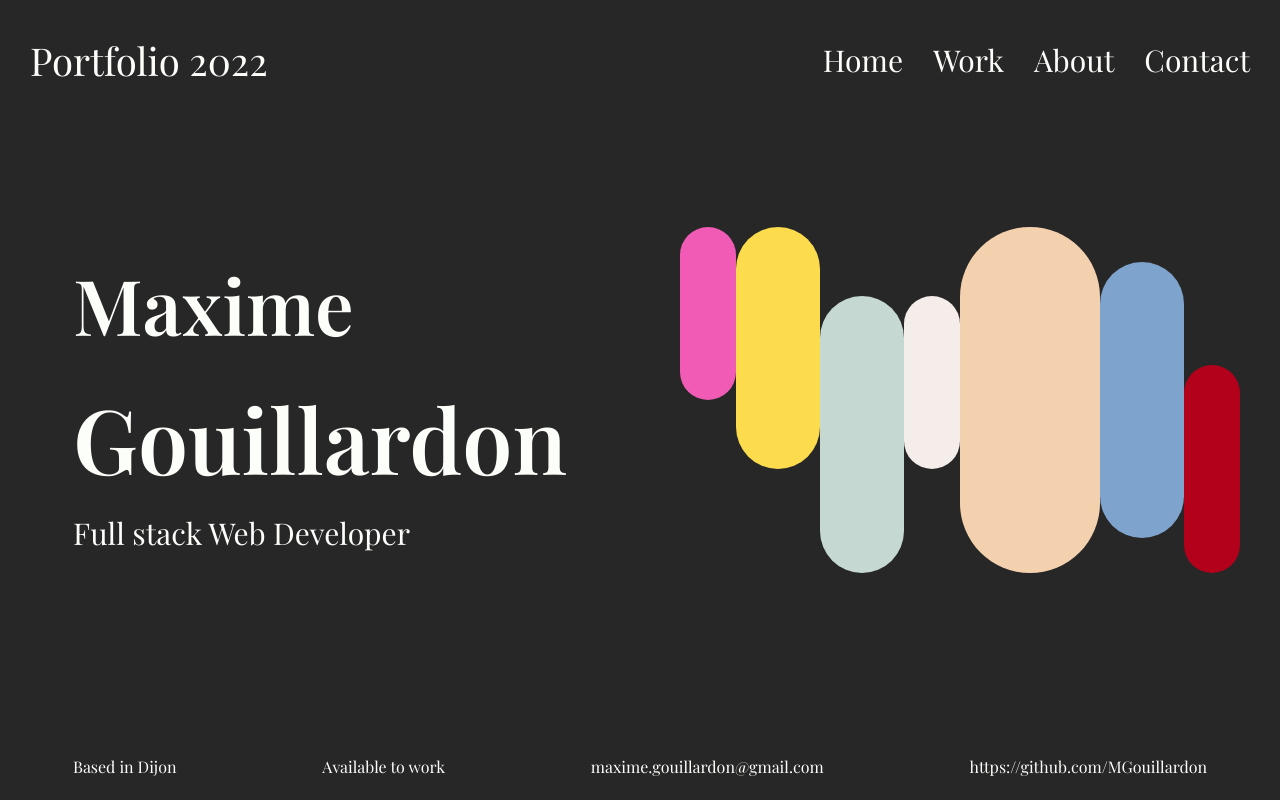
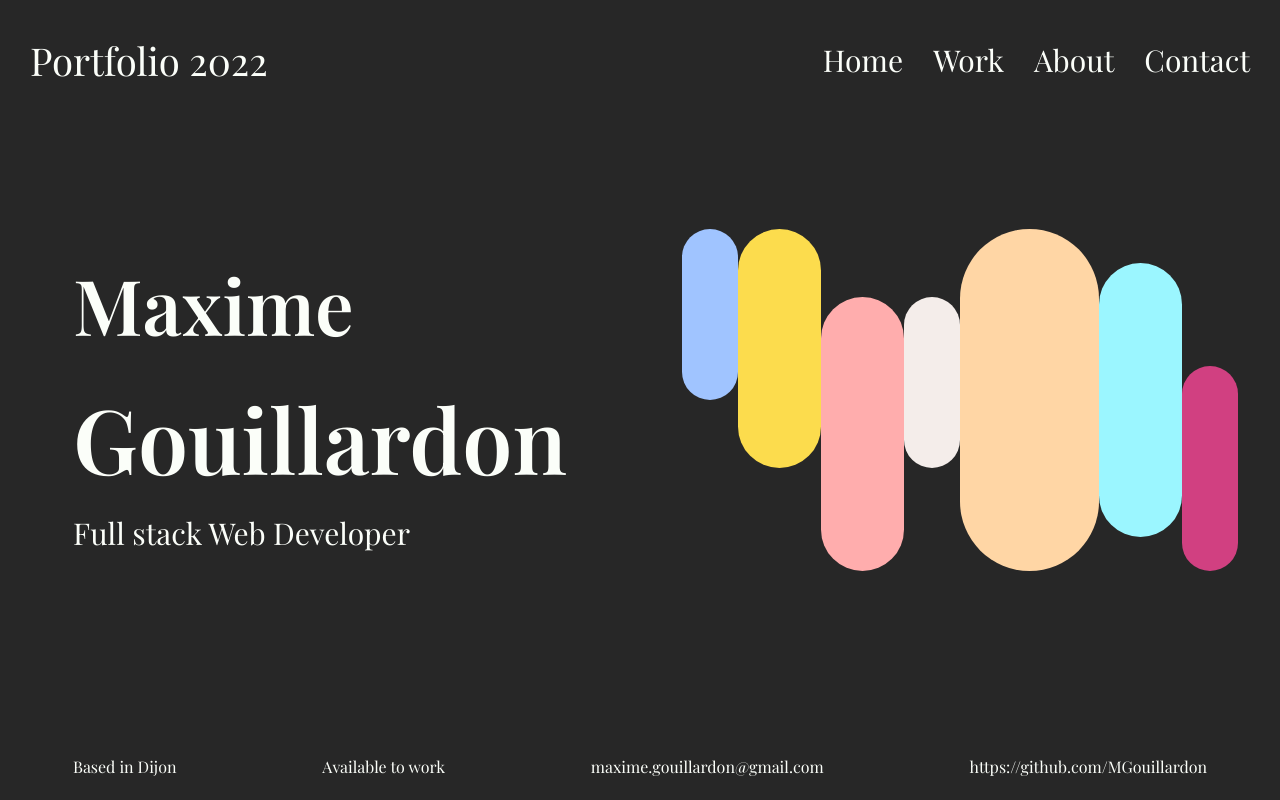
Before and after one commit to MGouillardon/portfolio-project, a website built with Vite: page index.html in a window 1280 px wide. Built offline with nearby package versions, Linux system fonts and the light colour scheme.

Commit message:
feat: color wrapper homepage

```diff
--- a/src/styles/layout/_wrapper-homepage.scss
+++ b/src/styles/layout/_wrapper-homepage.scss
@@ -2,11 +2,10 @@
     aspect-ratio: 1.618;
     width: 70vmin;
     position: relative;
+    border: 2px solid #272727;
 
     &>&__shape {
-        height: 30%;
-        width: 30%;
-        background-color: rgba(0 0 0 / 0%);
+        background: #272727;
         position: absolute;
         transition: left, top, height, width, border-radius;
         transition-duration: 750ms;
@@ -14,7 +13,7 @@
     }
 
     &>&__shape:nth-child(1) {
-        background-color: #C5D8D1;
+        background-color: #ffadad;
         z-index: 2;
     }
 
@@ -24,12 +23,12 @@
     }
 
     &>&__shape:nth-child(3) {
-        background-color: #F4D1AE;
+        background-color: #ffd6a5;
         z-index: 1;
     }
 
     &>&__shape:nth-child(4) {
-        background-color: rgb(241, 91, 181);
+        background-color: #a0c4ff;
         z-index: 2;
     }
 
@@ -39,12 +38,12 @@
     }
 
     &>&__shape:nth-child(6) {
-        background-color: #7EA3CC;
+        background-color: #9bf6ff;
         z-index: 2;
     }
 
     &>&__shape:nth-child(7) {
-        background-color: #B3001B;
+        background-color: #D14081;
         z-index: 2;
     }
 
```
